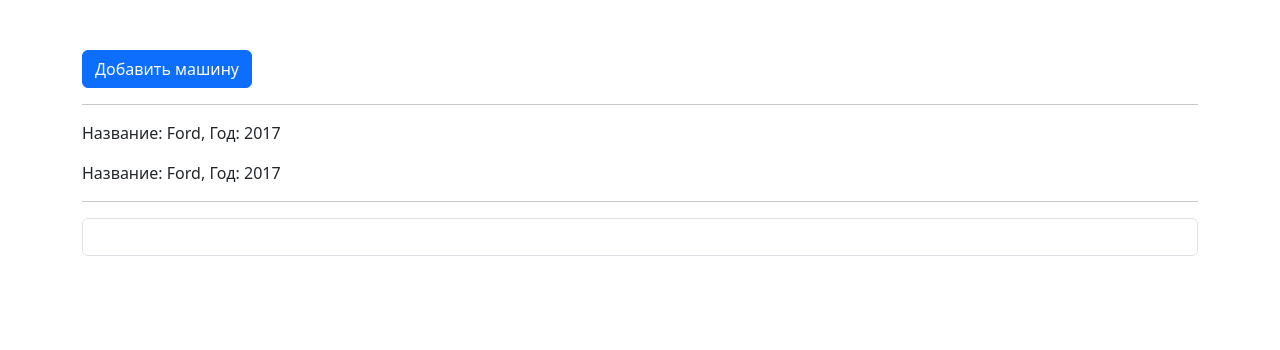
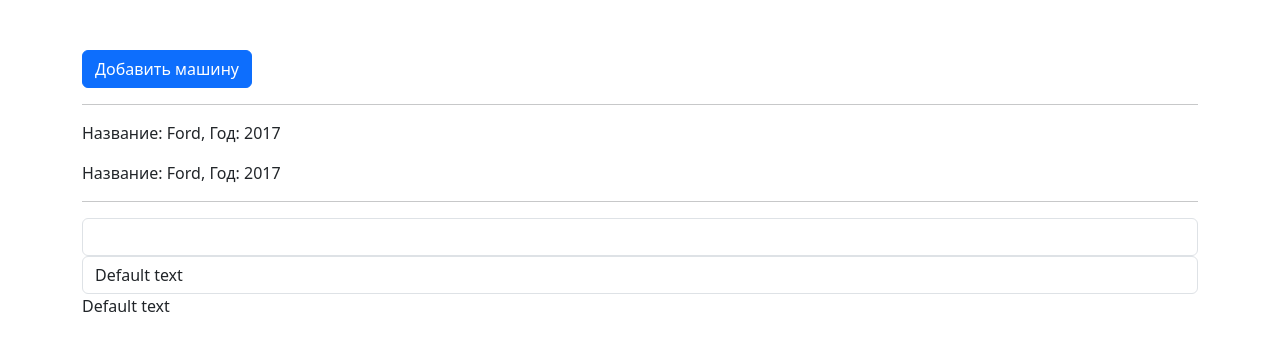
Before and after one commit to NIkitaMunko/ng2, an Angular app: page / in a window 1280 px wide. Shown: the top 350 px of the page. Built offline with nearby package versions, Linux system fonts and the light colour scheme.

Commit message:
b2l6 - 2wb

```diff
--- a/src/app/cars/cars.component.html
+++ b/src/app/cars/cars.component.html
@@ -8,4 +8,7 @@
 <hr>
 
 <input type="text" class="form-control" (keyup.enter)="onKeyUp($event)">
+
+<input type="text" class="form-control" [(ngModel)]="inputText">
+
 <p>{{ inputText }}</p>
--- a/src/app/cars/cars.component.ts
+++ b/src/app/cars/cars.component.ts
@@ -1,10 +1,12 @@
 import {Component} from '@angular/core';
 import {CarComponent} from '../car/car.component';
+import {FormsModule} from '@angular/forms';
 
 @Component({
   selector: 'app-cars',
   imports: [
-    CarComponent
+    CarComponent,
+    FormsModule
   ],
   templateUrl: './cars.component.html',
   styleUrl: './cars.component.css'
@@ -12,7 +14,7 @@
 export class CarsComponent {
 
   addCarStatus: string = '';
-  inputText: string = '';
+  inputText: string = 'Default text';
 
   constructor() {
   }
```
